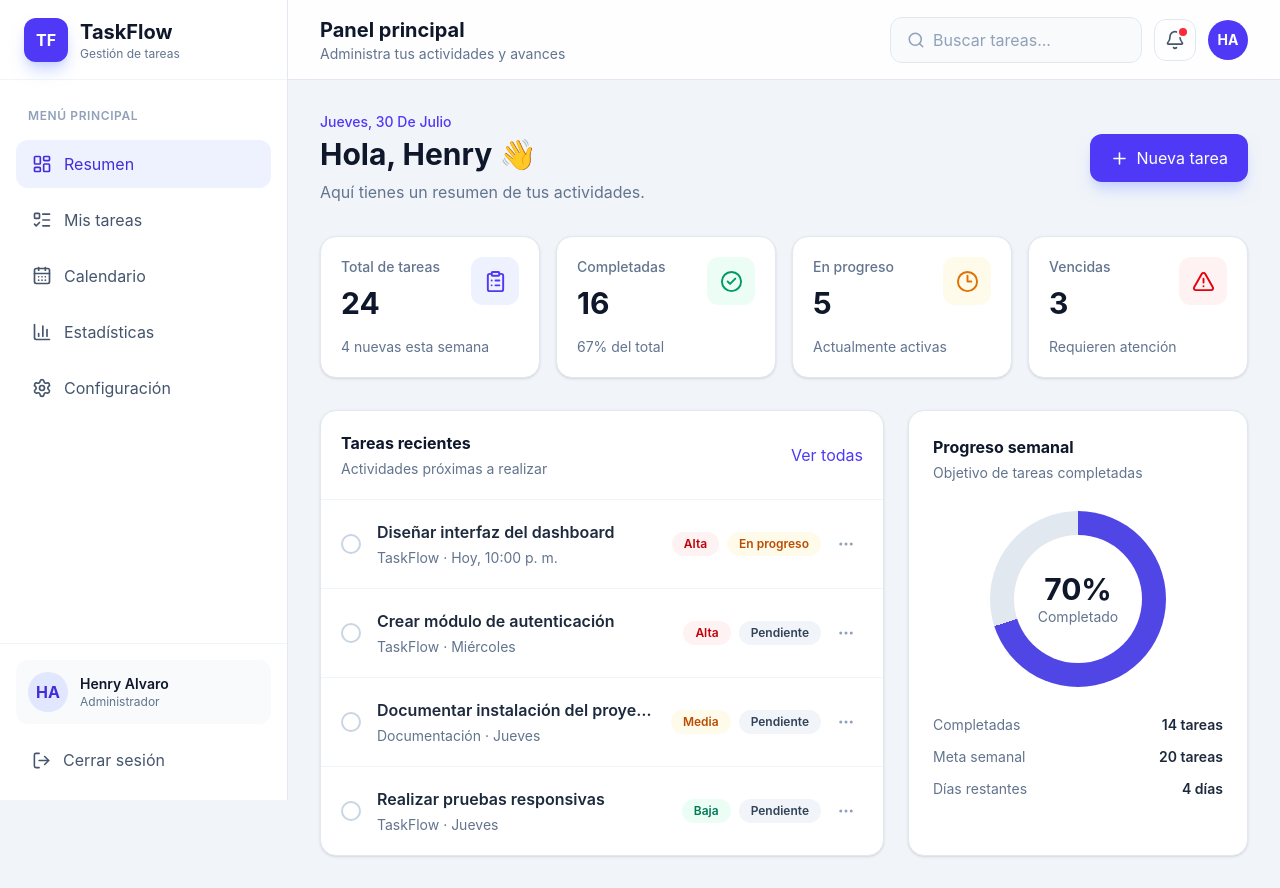
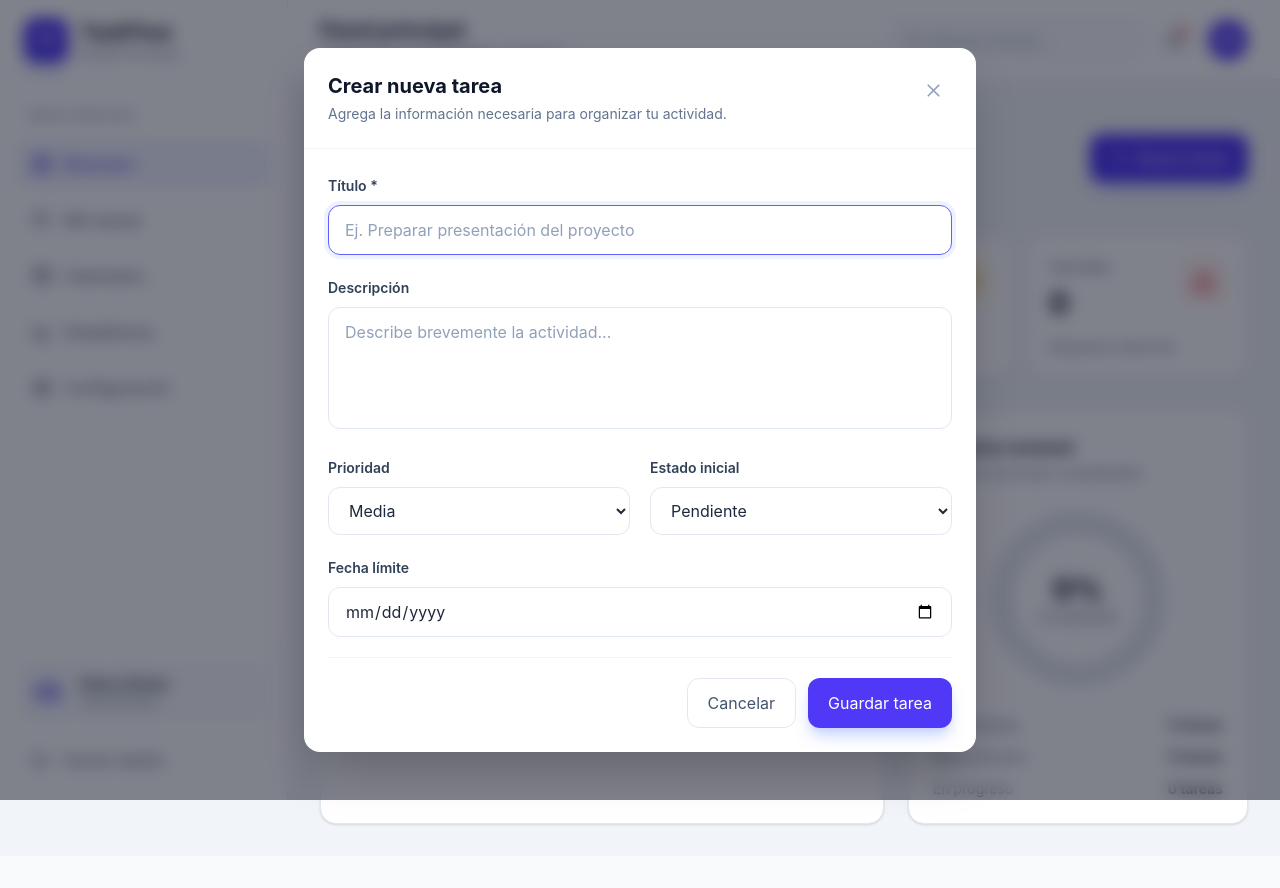
Before and after one commit to HenrySTamina/TaskFlow, a React (Vite) app: page / in a window 1280 px wide. Both pictures are taken after a click on the button "Nueva tarea". After the commit the page ends 856 px from the top, so only its background shows below. Built offline with nearby package versions, Linux system fonts and the light colour scheme.

Commit message:
feat(tasks): crear y guardar tareas

```diff
--- a/src/App.jsx
+++ b/src/App.jsx
@@ -1,11 +1,31 @@
-import { useState } from 'react'
+import { useEffect, useState } from 'react'
 
 import Navbar from './components/layout/Navbar'
 import Sidebar from './components/layout/Sidebar'
+import TaskModal from './components/tasks/TaskModal'
 import Dashboard from './pages/Dashboard'
+
+const TASKS_STORAGE_KEY = 'taskflow_tasks'
+
+function getStoredTasks() {
+  try {
+    const storedTasks = localStorage.getItem(TASKS_STORAGE_KEY)
+    const parsedTasks = storedTasks ? JSON.parse(storedTasks) : []
+
+    return Array.isArray(parsedTasks) ? parsedTasks : []
+  } catch {
+    return []
+  }
+}
 
 function App() {
   const [isSidebarOpen, setIsSidebarOpen] = useState(false)
+  const [isTaskModalOpen, setIsTaskModalOpen] = useState(false)
+  const [tasks, setTasks] = useState(getStoredTasks)
+
+  useEffect(() => {
+    localStorage.setItem(TASKS_STORAGE_KEY, JSON.stringify(tasks))
+  }, [tasks])
 
   function openSidebar() {
     setIsSidebarOpen(true)
@@ -13,6 +33,26 @@ function App() {
 
   function closeSidebar() {
     setIsSidebarOpen(false)
+  }
+
+  function openTaskModal() {
+    setIsTaskModalOpen(true)
+  }
+
+  function closeTaskModal() {
+    setIsTaskModalOpen(false)
+  }
+
+  function createTask(taskData) {
+    const newTask = {
+      ...taskData,
+      id: globalThis.crypto?.randomUUID?.() ?? `${Date.now()}`,
+      project: 'TaskFlow',
+      createdAt: new Date().toISOString(),
+    }
+
+    setTasks((currentTasks) => [newTask, ...currentTasks])
+    closeTaskModal()
   }
 
   return (
@@ -24,8 +64,18 @@ function App() {
 
       <div className="lg:pl-72">
         <Navbar onOpenMenu={openSidebar} />
-        <Dashboard />
+        <Dashboard
+          tasks={tasks}
+          onCreateTask={openTaskModal}
+        />
       </div>
+
+      {isTaskModalOpen && (
+        <TaskModal
+          onClose={closeTaskModal}
+          onSubmit={createTask}
+        />
+      )}
     </div>
   )
 }
--- /dev/null
+++ b/src/components/tasks/TaskModal.jsx
@@ -0,0 +1,198 @@
+import { useState } from 'react'
+import { X } from 'lucide-react'
+
+const initialFormData = {
+  title: '',
+  description: '',
+  priority: 'Media',
+  status: 'Pendiente',
+  dueDate: '',
+}
+
+function TaskModal({ onClose, onSubmit }) {
+  const [formData, setFormData] = useState(initialFormData)
+  const [titleError, setTitleError] = useState('')
+
+  function handleChange(event) {
+    const { name, value } = event.target
+
+    setFormData((currentData) => ({
+      ...currentData,
+      [name]: value,
+    }))
+
+    if (name === 'title' && value.trim()) {
+      setTitleError('')
+    }
+  }
+
+  function handleSubmit(event) {
+    event.preventDefault()
+
+    const title = formData.title.trim()
+
+    if (!title) {
+      setTitleError('Escribe un título para la tarea.')
+      return
+    }
+
+    onSubmit({
+      ...formData,
+      title,
+      description: formData.description.trim(),
+    })
+  }
+
+  return (
+    <div className="fixed inset-0 z-50 flex items-center justify-center p-4">
+      <button
+        type="button"
+        aria-label="Cerrar formulario"
+        onClick={onClose}
+        className="absolute inset-0 bg-slate-950/50 backdrop-blur-sm"
+      />
+
+      <section
+        role="dialog"
+        aria-modal="true"
+        aria-labelledby="task-modal-title"
+        className="relative max-h-[calc(100vh-2rem)] w-full max-w-2xl overflow-y-auto rounded-2xl bg-white shadow-2xl"
+      >
+        <header className="flex items-start justify-between border-b border-slate-100 p-5 sm:p-6">
+          <div>
+            <h2
+              id="task-modal-title"
+              className="text-xl font-bold text-slate-900"
+            >
+              Crear nueva tarea
+            </h2>
+
+            <p className="mt-1 text-sm text-slate-500">
+              Agrega la información necesaria para organizar tu actividad.
+            </p>
+          </div>
+
+          <button
+            type="button"
+            aria-label="Cerrar"
+            onClick={onClose}
+            className="rounded-xl p-2 text-slate-400 transition hover:bg-slate-100 hover:text-slate-700"
+          >
+            <X size={21} />
+          </button>
+        </header>
+
+        <form onSubmit={handleSubmit} className="space-y-5 p-5 sm:p-6">
+          <label className="block">
+            <span className="text-sm font-semibold text-slate-700">
+              Título *
+            </span>
+
+            <input
+              type="text"
+              name="title"
+              value={formData.title}
+              onChange={handleChange}
+              placeholder="Ej. Preparar presentación del proyecto"
+              autoFocus
+              className={`mt-2 w-full rounded-xl border bg-white px-4 py-3 text-slate-800 outline-none transition placeholder:text-slate-400 ${
+                titleError
+                  ? 'border-red-400 ring-4 ring-red-50'
+                  : 'border-slate-200 focus:border-indigo-500 focus:ring-4 focus:ring-indigo-50'
+              }`}
+            />
+
+            {titleError && (
+              <span className="mt-2 block text-sm font-medium text-red-600">
+                {titleError}
+              </span>
+            )}
+          </label>
+
+          <label className="block">
+            <span className="text-sm font-semibold text-slate-700">
+              Descripción
+            </span>
+
+            <textarea
+              name="description"
+              value={formData.description}
+              onChange={handleChange}
+              placeholder="Describe brevemente la actividad..."
+              rows="4"
+              className="mt-2 w-full resize-none rounded-xl border border-slate-200 bg-white px-4 py-3 text-slate-800 outline-none transition placeholder:text-slate-400 focus:border-indigo-500 focus:ring-4 focus:ring-indigo-50"
+            />
+          </label>
+
+          <div className="grid gap-5 sm:grid-cols-2">
+            <label className="block">
+              <span className="text-sm font-semibold text-slate-700">
+                Prioridad
+              </span>
+
+              <select
+                name="priority"
+                value={formData.priority}
+                onChange={handleChange}
+                className="mt-2 w-full rounded-xl border border-slate-200 bg-white px-4 py-3 text-slate-800 outline-none transition focus:border-indigo-500 focus:ring-4 focus:ring-indigo-50"
+              >
+                <option>Alta</option>
+                <option>Media</option>
+                <option>Baja</option>
+              </select>
+            </label>
+
+            <label className="block">
+              <span className="text-sm font-semibold text-slate-700">
+                Estado inicial
+              </span>
+
+              <select
+                name="status"
+                value={formData.status}
+                onChange={handleChange}
+                className="mt-2 w-full rounded-xl border border-slate-200 bg-white px-4 py-3 text-slate-800 outline-none transition focus:border-indigo-500 focus:ring-4 focus:ring-indigo-50"
+              >
+                <option>Pendiente</option>
+                <option>En progreso</option>
+              </select>
+            </label>
+          </div>
+
+          <label className="block">
+            <span className="text-sm font-semibold text-slate-700">
+              Fecha límite
+            </span>
+
+            <input
+              type="date"
+              name="dueDate"
+              value={formData.dueDate}
+              onChange={handleChange}
+              className="mt-2 w-full rounded-xl border border-slate-200 bg-white px-4 py-3 text-slate-800 outline-none transition focus:border-indigo-500 focus:ring-4 focus:ring-indigo-50"
+            />
+          </label>
+
+          <footer className="flex flex-col-reverse gap-3 border-t border-slate-100 pt-5 sm:flex-row sm:justify-end">
+            <button
+              type="button"
+              onClick={onClose}
+              className="rounded-xl border border-slate-200 px-5 py-3 text-sm font-semibold text-slate-600 transition hover:bg-slate-100"
+            >
+              Cancelar
+            </button>
+
+            <button
+              type="submit"
+              className="rounded-xl bg-indigo-600 px-5 py-3 text-sm font-semibold text-white shadow-lg shadow-indigo-200 transition hover:bg-indigo-700"
+            >
+              Guardar tarea
+            </button>
+          </footer>
+        </form>
+      </section>
+    </div>
+  )
+}
+
+export default TaskModal
--- a/src/pages/Dashboard.jsx
+++ b/src/pages/Dashboard.jsx
@@ -9,76 +9,6 @@ import {
 
 import StatCard from '../components/ui/StatCard'
 
-const statistics = [
-  {
-    title: 'Total de tareas',
-    value: '24',
-    description: '4 nuevas esta semana',
-    icon: ClipboardList,
-    iconClassName: 'bg-indigo-50 text-indigo-600',
-  },
-  {
-    title: 'Completadas',
-    value: '16',
-    description: '67% del total',
-    icon: CheckCircle2,
-    iconClassName: 'bg-emerald-50 text-emerald-600',
-  },
-  {
-    title: 'En progreso',
-    value: '5',
-    description: 'Actualmente activas',
-    icon: Clock3,
-    iconClassName: 'bg-amber-50 text-amber-600',
-  },
-  {
-    title: 'Vencidas',
-    value: '3',
-    description: 'Requieren atención',
-    icon: AlertTriangle,
-    iconClassName: 'bg-red-50 text-red-600',
-  },
-]
-
-const tasks = [
-  {
-    title: 'Diseñar interfaz del dashboard',
-    project: 'TaskFlow',
-    dueDate: 'Hoy, 10:00 p. m.',
-    priority: 'Alta',
-    priorityClass: 'bg-red-50 text-red-700',
-    status: 'En progreso',
-    statusClass: 'bg-amber-50 text-amber-700',
-  },
-  {
-    title: 'Crear módulo de autenticación',
-    project: 'TaskFlow',
-    dueDate: 'Miércoles',
-    priority: 'Alta',
-    priorityClass: 'bg-red-50 text-red-700',
-    status: 'Pendiente',
-    statusClass: 'bg-slate-100 text-slate-700',
-  },
-  {
-    title: 'Documentar instalación del proyecto',
-    project: 'Documentación',
-    dueDate: 'Jueves',
-    priority: 'Media',
-    priorityClass: 'bg-amber-50 text-amber-700',
-    status: 'Pendiente',
-    statusClass: 'bg-slate-100 text-slate-700',
-  },
-  {
-    title: 'Realizar pruebas responsivas',
-    project: 'TaskFlow',
-    dueDate: 'Jueves',
-    priority: 'Baja',
-    priorityClass: 'bg-emerald-50 text-emerald-700',
-    status: 'Pendiente',
-    statusClass: 'bg-slate-100 text-slate-700',
-  },
-]
-
 function getCurrentDate() {
   return new Intl.DateTimeFormat('es-MX', {
     weekday: 'long',
@@ -87,7 +17,92 @@ function getCurrentDate() {
   }).format(new Date())
 }
 
-function Dashboard() {
+function formatDueDate(dueDate) {
+  if (!dueDate) {
+    return 'Sin fecha límite'
+  }
+
+  return new Intl.DateTimeFormat('es-MX', {
+    day: 'numeric',
+    month: 'short',
+    year: 'numeric',
+  }).format(new Date(`${dueDate}T00:00:00`))
+}
+
+function isOverdue(task) {
+  const today = new Date().toISOString().slice(0, 10)
+
+  return Boolean(
+    task.dueDate
+    && task.dueDate < today
+    && task.status !== 'Completada',
+  )
+}
+
+function getPriorityClass(priority) {
+  const classes = {
+    Alta: 'bg-red-50 text-red-700',
+    Media: 'bg-amber-50 text-amber-700',
+    Baja: 'bg-emerald-50 text-emerald-700',
+  }
+
+  return classes[priority] ?? 'bg-slate-100 text-slate-700'
+}
+
+function getStatusClass(status) {
+  const classes = {
+    Pendiente: 'bg-slate-100 text-slate-700',
+    'En progreso': 'bg-amber-50 text-amber-700',
+    Completada: 'bg-emerald-50 text-emerald-700',
+  }
+
+  return classes[status] ?? 'bg-slate-100 text-slate-700'
+}
+
+function Dashboard({ tasks, onCreateTask }) {
+  const completedTasks = tasks.filter(
+    (task) => task.status === 'Completada',
+  ).length
+  const inProgressTasks = tasks.filter(
+    (task) => task.status === 'En progreso',
+  ).length
+  const overdueTasks = tasks.filter(isOverdue).length
+  const completionPercentage = tasks.length
+    ? Math.round((completedTasks / tasks.length) * 100)
+    : 0
+  const progressDegrees = completionPercentage * 3.6
+
+  const statistics = [
+    {
+      title: 'Total de tareas',
+      value: tasks.length,
+      description: tasks.length === 1 ? 'Tarea registrada' : 'Tareas registradas',
+      icon: ClipboardList,
+      iconClassName: 'bg-indigo-50 text-indigo-600',
+    },
+    {
+      title: 'Completadas',
+      value: completedTasks,
+      description: `${completionPercentage}% del total`,
+      icon: CheckCircle2,
+      iconClassName: 'bg-emerald-50 text-emerald-600',
+    },
+    {
+      title: 'En progreso',
+      value: inProgressTasks,
+      description: 'Actualmente activas',
+      icon: Clock3,
+      iconClassName: 'bg-amber-50 text-amber-600',
+    },
+    {
+      title: 'Vencidas',
+      value: overdueTasks,
+      description: 'Requieren atención',
+      icon: AlertTriangle,
+      iconClassName: 'bg-red-50 text-red-600',
+    },
+  ]
+
   return (
     <main className="p-4 sm:p-6 lg:p-8">
       <section className="mb-8 flex flex-col justify-between gap-4 sm:flex-row sm:items-center">
@@ -107,6 +122,7 @@ function Dashboard() {
 
         <button
           type="button"
+          onClick={onCreateTask}
           className="flex items-center justify-center gap-2 rounded-xl bg-indigo-600 px-5 py-3 text-sm font-semibold text-white shadow-lg shadow-indigo-200 transition hover:bg-indigo-700"
         >
           <Plus size={19} />
@@ -144,10 +160,11 @@ function Dashboard() {
             </button>
           </div>
 
+          {tasks.length ? (
             <div className="divide-y divide-slate-100">
-            {tasks.map((task) => (
+              {tasks.slice(0, 6).map((task) => (
                 <div
-                key={task.title}
+                  key={task.id}
                   className="flex flex-col gap-4 p-5 transition hover:bg-slate-50 sm:flex-row sm:items-center"
                 >
                   <button
@@ -161,20 +178,26 @@ function Dashboard() {
                       {task.title}
                     </h4>
 
-                  <p className="mt-1 text-sm text-slate-500">
-                    {task.project} · {task.dueDate}
+                    {task.description && (
+                      <p className="mt-1 truncate text-sm text-slate-500">
+                        {task.description}
+                      </p>
+                    )}
+
+                    <p className="mt-1 text-xs text-slate-400">
+                      {task.project} · {formatDueDate(task.dueDate)}
                     </p>
                   </div>
 
                   <div className="flex flex-wrap items-center gap-2">
                     <span
-                    className={`rounded-full px-3 py-1 text-xs font-semibold ${task.priorityClass}`}
+                      className={`rounded-full px-3 py-1 text-xs font-semibold ${getPriorityClass(task.priority)}`}
                     >
                       {task.priority}
                     </span>
 
                     <span
-                    className={`rounded-full px-3 py-1 text-xs font-semibold ${task.statusClass}`}
+                      className={`rounded-full px-3 py-1 text-xs font-semibold ${getStatusClass(task.status)}`}
                     >
                       {task.status}
                     </span>
@@ -190,6 +213,29 @@ function Dashboard() {
                 </div>
               ))}
             </div>
+          ) : (
+            <div className="flex flex-col items-center px-5 py-12 text-center">
+              <div className="flex h-14 w-14 items-center justify-center rounded-2xl bg-indigo-50 text-indigo-600">
+                <ClipboardList size={26} />
+              </div>
+
+              <h4 className="mt-4 font-bold text-slate-800">
+                Aún no tienes tareas
+              </h4>
+
+              <p className="mt-2 max-w-sm text-sm text-slate-500">
+                Crea tu primera tarea para comenzar a organizar tus actividades.
+              </p>
+
+              <button
+                type="button"
+                onClick={onCreateTask}
+                className="mt-5 text-sm font-semibold text-indigo-600 hover:text-indigo-700"
+              >
+                Crear primera tarea
+              </button>
+            </div>
+          )}
         </article>
 
         <article className="rounded-2xl border border-slate-200 bg-white p-6 shadow-sm">
@@ -202,10 +248,15 @@ function Dashboard() {
           </p>
 
           <div className="my-7 flex justify-center">
-            <div className="relative flex h-44 w-44 items-center justify-center rounded-full bg-[conic-gradient(#4f46e5_0deg_252deg,#e2e8f0_252deg_360deg)]">
+            <div
+              className="relative flex h-44 w-44 items-center justify-center rounded-full"
+              style={{
+                background: `conic-gradient(#4f46e5 0deg ${progressDegrees}deg, #e2e8f0 ${progressDegrees}deg 360deg)`,
+              }}
+            >
               <div className="flex h-32 w-32 flex-col items-center justify-center rounded-full bg-white">
                 <span className="text-3xl font-bold text-slate-900">
-                  70%
+                  {completionPercentage}%
                 </span>
 
                 <span className="text-sm text-slate-500">
@@ -222,7 +273,7 @@ function Dashboard() {
               </span>
 
               <span className="font-semibold text-slate-800">
-                14 tareas
+                {completedTasks} tareas
               </span>
             </div>
 
@@ -232,17 +283,17 @@ function Dashboard() {
               </span>
 
               <span className="font-semibold text-slate-800">
-                20 tareas
+                {tasks.length} tareas
               </span>
             </div>
 
             <div className="flex justify-between text-sm">
               <span className="text-slate-500">
-                Días restantes
+                En progreso
               </span>
 
               <span className="font-semibold text-slate-800">
-                4 días
+                {inProgressTasks} tareas
               </span>
             </div>
           </div>
```
Lines whose indentation alone changed are shown as unchanged.
